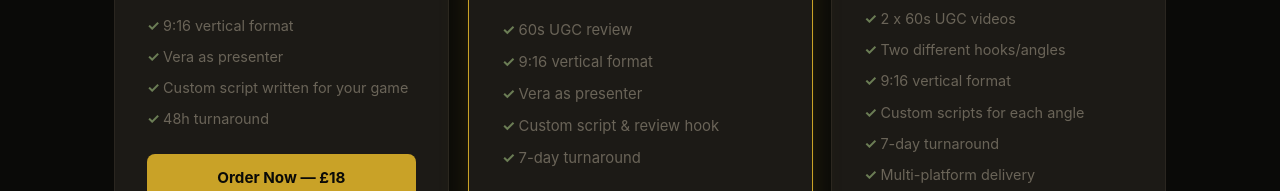
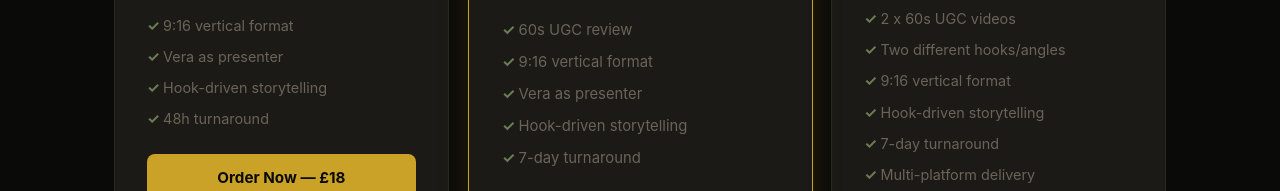
Before and after one commit to GeezerUK/vera-board-game-marketing, a plain HTML site: page index.html in a window 1280 px wide. Shown: the part 2068-2259 px from the top of the page. Drawn offline with Linux system fonts and the light colour scheme.

Commit message:
Reword to Hook-driven storytelling; prepare Square Checkout buttons

```diff
--- a/index.html
+++ b/index.html
@@ -581,7 +581,7 @@
                     <li>30s UGC review</li>
                     <li>9:16 vertical format</li>
                     <li>Vera as presenter</li>
-                    <li>Custom script written for your game</li>
+                    <li>Hook-driven storytelling</li>
                     <li>48h turnaround</li>
                 </ul>
                 <a href="#" class="order-btn square" data-plan="basic">Order Now — £18</a>
@@ -598,7 +598,7 @@
                     <li>60s UGC review</li>
                     <li>9:16 vertical format</li>
                     <li>Vera as presenter</li>
-                    <li>Custom script & review hook</li>
+                    <li>Hook-driven storytelling</li>
                     <li>7-day turnaround</li>
                 </ul>
                 <a href="#" class="order-btn square" data-plan="standard">Order Now — £35</a>
@@ -614,7 +614,7 @@
                     <li>2 x 60s UGC videos</li>
                     <li>Two different hooks/angles</li>
                     <li>9:16 vertical format</li>
-                    <li>Custom scripts for each angle</li>
+                    <li>Hook-driven storytelling</li>
                     <li>7-day turnaround</li>
                     <li>Multi-platform delivery</li>
                 </ul>
```
